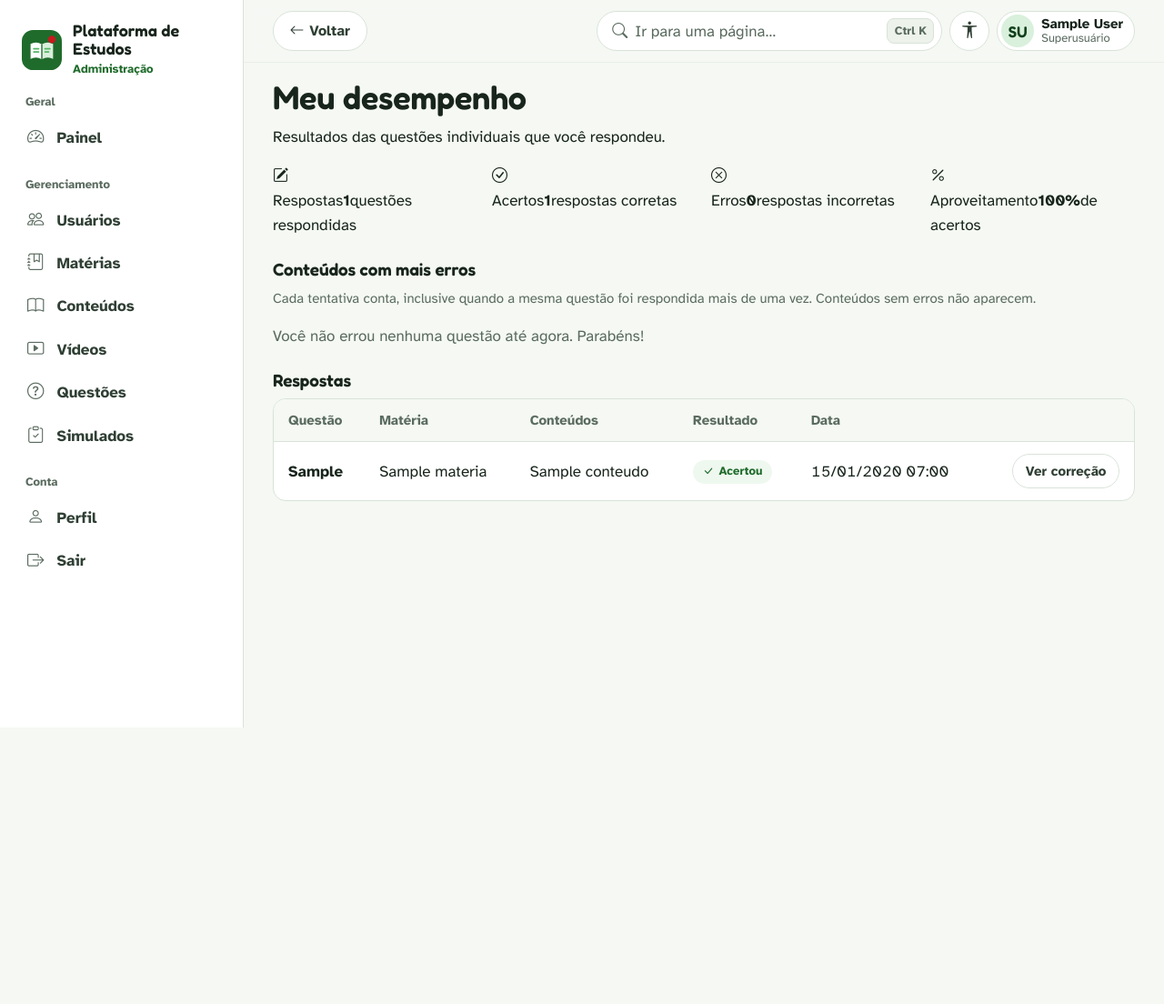
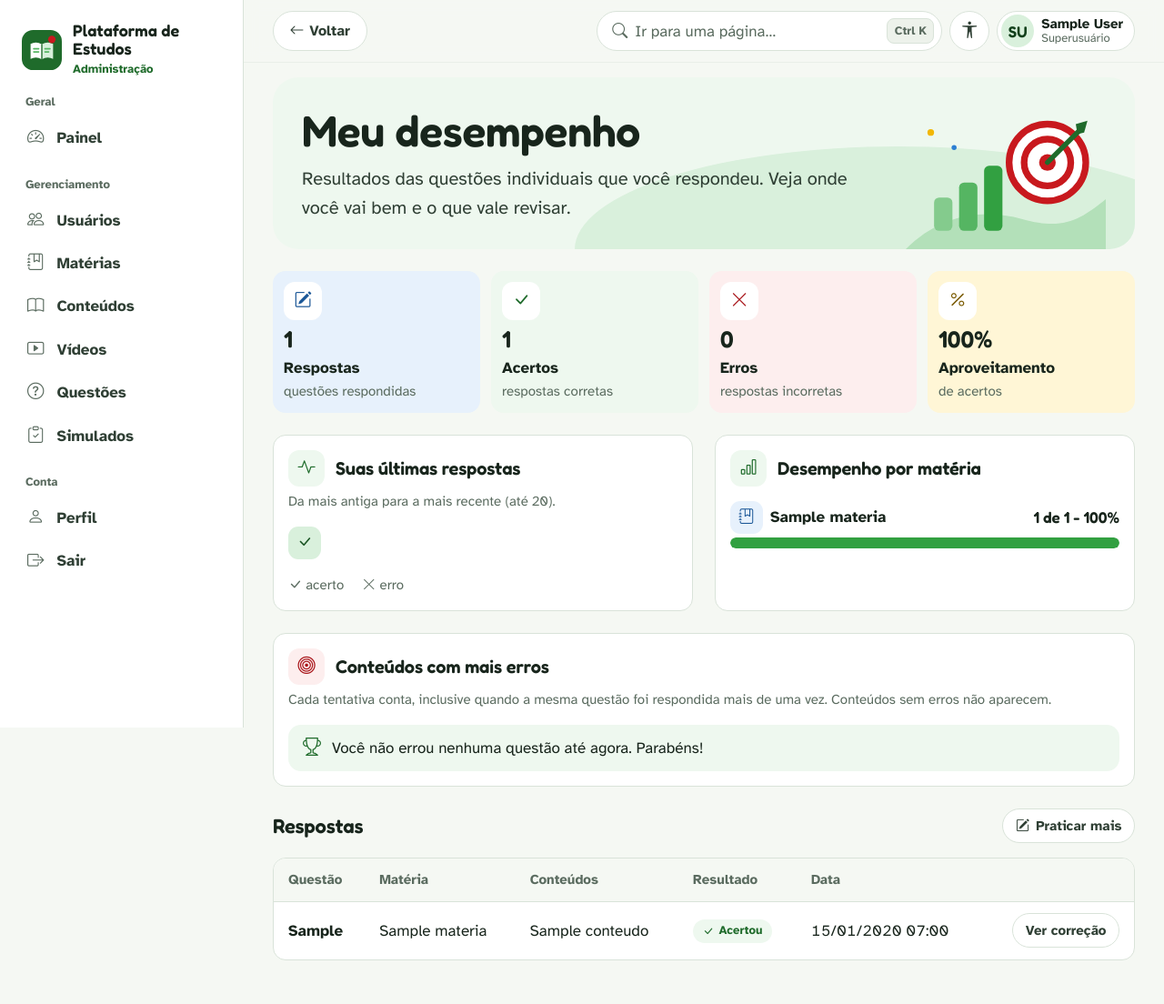
Before and after one commit to Francielp2/PlataformaDeEstudos, a Django app: page /exercicios/desempenho/ in a window 1280 px wide. Shown: the whole page at 91% size. Before the commit the page ends 800 px from the top, so only its background shows below. Run offline with Django 5.2, Linux system fonts and the light colour scheme; a user stored in the database is signed in; tables that the repository leaves empty hold one stand-in row (values such as "Sample post").

Commit message:
feat: remodela Meu desempenho e os históricos
Números em destaque, trilha das últimas respostas, aproveitamento por
matéria em barras (agregação somente leitura na view), conteúdos com mais
erros e histórico de vídeos no novo padrão.

```diff
--- a/questoes/views.py
+++ b/questoes/views.py
@@ -341,11 +341,27 @@ def desempenho(request):
 
     paginator = Paginator(respostas, 15)
     page_obj = paginator.get_page(request.GET.get("page"))
+    # Somente leitura, para a tela: aproveitamento por matéria e as últimas respostas.
+    desempenho_por_materia = list(
+        RespostaQuestao.objects.filter(usuario=request.user)
+        .values("questao__materia__nome", "questao__materia__slug")
+        .annotate(tentativas=Count("id"), acertos=Count("id", filter=Q(correta=True)))
+        .order_by("questao__materia__nome")
+    )
+    for item in desempenho_por_materia:
+        item["percentual"] = round(item["acertos"] / item["tentativas"] * 100)
+    ultimas_respostas = list(
+        RespostaQuestao.objects.filter(usuario=request.user)
+        .select_related("questao")
+        .order_by("-respondida_em")[:20]
+    )[::-1]
     return render(
         request,
         "questoes/desempenho.html",
         {
             "page_obj": page_obj,
+            "desempenho_por_materia": desempenho_por_materia,
+            "ultimas_respostas": ultimas_respostas,
             "conteudos_com_erros": _conteudos_com_erros(request.user),
             "total_respostas": total,
             "total_acertos": acertos,
--- a/static/css/components/cards.css
+++ b/static/css/components/cards.css
@@ -138,3 +138,4 @@
 .com-lateral { display: grid; grid-template-columns: minmax(0, 1fr) 320px; gap: var(--esp-5); align-items: start; }
 .com-lateral > aside { display: grid; gap: var(--esp-4); position: sticky; top: calc(var(--altura-topbar) + var(--esp-4)); }
 @media (max-width: 1199.98px) { .com-lateral { grid-template-columns: minmax(0, 1fr); } .com-lateral > aside { position: static; } }
+.painel-icone--coral { background: var(--vermelho-50); color: var(--vermelho-600); }
--- /dev/null
+++ b/static/css/pages/questoes/desempenho.css
@@ -0,0 +1,11 @@
+/* Meu desempenho: trilha das últimas respostas (acerto/erro com ícone). */
+
+.trilha-respostas { list-style: none; margin: 0; padding: 0; display: flex; flex-wrap: wrap; gap: var(--esp-2); }
+.trilha-respostas li {
+    display: inline-flex; align-items: center; justify-content: center;
+    width: 36px; height: 36px; border-radius: 11px;
+    font-size: 1.05rem;
+}
+.trilha-respostas li.acerto { background: var(--verde-100); color: var(--verde-800); }
+.trilha-respostas li.erro { background: var(--vermelho-50); color: var(--vermelho-600); }
+:root[data-contraste="alto"] .trilha-respostas li { box-shadow: inset 0 0 0 2px currentColor; }
--- a/templates/questoes/desempenho.html
+++ b/templates/questoes/desempenho.html
@@ -1,36 +1,88 @@
 {% extends "usuarios/base_interno.html" %}
+{% load static %}
 
 {% block title %}Meu desempenho{% endblock %}
 
+{% block extra_css %}<link rel="stylesheet" href="{% static 'css/pages/questoes/desempenho.css' %}">{% endblock %}
+
 {% block content %}
-    <div class="page-heading">
-        <h1>Meu desempenho</h1>
-        <p>Resultados das questões individuais que você respondeu.</p>
+    <section class="faixa" aria-labelledby="titulo-pagina">
+        <div>
+            <h1 id="titulo-pagina">Meu desempenho</h1>
+            <p class="faixa-texto">Resultados das questões individuais que você respondeu. Veja onde você vai bem e o que vale revisar.</p>
+        </div>
+        <img class="faixa-ilustracao" src="{% static 'images/illustrations/alvo.svg' %}" alt="" width="220" height="165">
+    </section>
+
+    <h2 class="visually-hidden">Seus números</h2>
+    <div class="numeros">
+        {% include "components/numero.html" with valor=total_respostas rotulo="Respostas" detalhe="questões respondidas" icone="bi-pencil-square" tom="tom-ceu" %}
+        {% include "components/numero.html" with valor=total_acertos rotulo="Acertos" detalhe="respostas corretas" icone="bi-check-lg" tom="tom-menta" %}
+        {% include "components/numero.html" with valor=total_erros rotulo="Erros" detalhe="respostas incorretas" icone="bi-x-lg" tom="tom-coral" %}
+        {% with valor_percentual=percentual|stringformat:"s"|add:"%" %}
+            {% include "components/numero.html" with valor=valor_percentual rotulo="Aproveitamento" detalhe="de acertos" icone="bi-percent" tom="tom-sol" %}
+        {% endwith %}
     </div>
 
-    <div class="row g-3 mb-4">
-        <div class="col-md-3"><div class="metric"><div class="metric-icon"><i class="bi bi-pencil-square"></i></div><span>Respostas</span><strong>{{ total_respostas }}</strong><span>questões respondidas</span></div></div>
-        <div class="col-md-3"><div class="metric"><div class="metric-icon"><i class="bi bi-check-circle"></i></div><span>Acertos</span><strong>{{ total_acertos }}</strong><span>respostas corretas</span></div></div>
-        <div class="col-md-3"><div class="metric"><div class="metric-icon"><i class="bi bi-x-circle"></i></div><span>Erros</span><strong>{{ total_erros }}</strong><span>respostas incorretas</span></div></div>
-        <div class="col-md-3"><div class="metric"><div class="metric-icon"><i class="bi bi-percent"></i></div><span>Aproveitamento</span><strong>{{ percentual }}%</strong><span>de acertos</span></div></div>
-    </div>
+    {% if total_respostas %}
+        <div class="row g-4 mb-4">
+            <div class="col-xl-6">
+                <section class="painel h-100" aria-labelledby="titulo-ultimas">
+                    <div class="painel-cabeca mb-1">
+                        <span class="painel-icone" aria-hidden="true"><i class="bi bi-activity"></i></span>
+                        <h2 class="painel-titulo mb-0" id="titulo-ultimas">Suas últimas respostas</h2>
+                    </div>
+                    <p class="painel-descricao">Da mais antiga para a mais recente (até 20).</p>
+                    <ol class="trilha-respostas">
+                        {% for resposta in ultimas_respostas %}
+                            <li class="{% if resposta.correta %}acerto{% else %}erro{% endif %}" title="{{ resposta.questao.codigo }}: {% if resposta.correta %}acertou{% else %}errou{% endif %}">
+                                <i class="bi {% if resposta.correta %}bi-check-lg{% else %}bi-x-lg{% endif %}" aria-hidden="true"></i>
+                                <span class="visually-hidden">{{ resposta.questao.codigo }}: {% if resposta.correta %}acertou{% else %}errou{% endif %}</span>
+                            </li>
+                        {% endfor %}
+                    </ol>
+                    <p class="texto-suave small mb-0 mt-3"><i class="bi bi-check-lg" aria-hidden="true"></i> acerto <i class="bi bi-x-lg ms-3" aria-hidden="true"></i> erro</p>
+                </section>
+            </div>
+            <div class="col-xl-6">
+                <section class="painel h-100" aria-labelledby="titulo-materias">
+                    <div class="painel-cabeca mb-3">
+                        <span class="painel-icone" aria-hidden="true"><i class="bi bi-bar-chart"></i></span>
+                        <h2 class="painel-titulo mb-0" id="titulo-materias">Desempenho por matéria</h2>
+                    </div>
+                    <ul class="lista-progresso">
+                        {% for item in desempenho_por_materia %}
+                            <li class="linha-progresso{% if item.percentual < 60 %} tom-coral{% elif item.percentual < 80 %} tom-sol{% else %} tom-menta{% endif %}">
+                                <span class="linha-progresso-rotulo d-flex align-items-center gap-2">{% include "components/selo_materia.html" with materia=item.questao__materia__slug tamanho="sm" %} {{ item.questao__materia__nome }}</span>
+                                <span class="linha-progresso-valor">{{ item.acertos }} de {{ item.tentativas }} - {{ item.percentual }}%</span>
+                                <div class="barra" role="progressbar" aria-label="Aproveitamento em {{ item.questao__materia__nome }}" aria-valuemin="0" aria-valuemax="100" aria-valuenow="{{ item.percentual }}"><span style="width: {{ item.percentual }}%"></span></div>
+                            </li>
+                        {% endfor %}
+                    </ul>
+                </section>
+            </div>
+        </div>
+    {% endif %}
 
-    <section class="section-box mb-4">
-        <h2 class="h5">Conteúdos com mais erros</h2>
-        <p class="text-muted small">Cada tentativa conta, inclusive quando a mesma questão foi respondida mais de uma vez. Conteúdos sem erros não aparecem.</p>
+    <section class="painel mb-4" aria-labelledby="titulo-erros">
+        <div class="painel-cabeca mb-1">
+            <span class="painel-icone painel-icone--coral" aria-hidden="true"><i class="bi bi-bullseye"></i></span>
+            <h2 class="painel-titulo mb-0" id="titulo-erros">Conteúdos com mais erros</h2>
+        </div>
+        <p class="painel-descricao">Cada tentativa conta, inclusive quando a mesma questão foi respondida mais de uma vez. Conteúdos sem erros não aparecem.</p>
         {% if conteudos_com_erros %}
             <div class="table-responsive">
-                <table class="table table-hover align-middle mb-0">
-                    <thead><tr><th>Conteúdo</th><th>Matéria</th><th>Tentativas</th><th>Erros</th><th>Aproveitamento</th><th>Ações</th></tr></thead>
+                <table class="table table-hover align-middle">
+                    <thead><tr><th scope="col">Conteúdo</th><th scope="col">Matéria</th><th scope="col">Tentativas</th><th scope="col">Erros</th><th scope="col">Aproveitamento</th><th scope="col"><span class="visually-hidden">Ações</span></th></tr></thead>
                     <tbody>
                         {% for conteudo in conteudos_com_erros %}
                             <tr>
-                                <td>{{ conteudo.titulo }}</td>
+                                <td class="celula-titulo">{{ conteudo.titulo }}</td>
                                 <td>{{ conteudo.materia.nome }}</td>
                                 <td>{{ conteudo.tentativas }}</td>
-                                <td><span class="badge text-bg-secondary">{{ conteudo.erros }}</span></td>
+                                <td><span class="chip tom-coral"><i class="bi bi-x-lg" aria-hidden="true"></i> {{ conteudo.erros }}</span></td>
                                 <td>{{ conteudo.percentual }}%</td>
-                                <td>
+                                <td class="celula-acoes">
                                     {% if conteudo.materia.ativa and conteudo.status == "published" %}
                                         <a class="btn btn-sm btn-outline-primary" href="{% url 'curriculo:conteudo_detalhe' conteudo.materia.slug conteudo.slug %}">Revisar conteúdo</a>
                                     {% endif %}
@@ -41,13 +93,16 @@
                 </table>
             </div>
         {% elif total_respostas %}
-            <p class="text-muted mb-0">Você não errou nenhuma questão até agora. Parabéns!</p>
+            <div class="aviso tom-menta"><i class="bi bi-trophy" aria-hidden="true"></i><p>Você não errou nenhuma questão até agora. Parabéns!</p></div>
         {% else %}
-            <p class="text-muted mb-0">Responda algumas questões para ver quais conteúdos merecem mais atenção.</p>
+            <div class="aviso tom-neutro"><i class="bi bi-info-circle" aria-hidden="true"></i><p>Responda algumas questões para ver quais conteúdos merecem mais atenção.</p></div>
         {% endif %}
     </section>
 
-    <h2 class="h5">Respostas</h2>
+    <div class="secao-topo">
+        <h2 class="secao-titulo">Respostas</h2>
+        <a class="btn btn-sm btn-outline-secondary" href="{% url 'questoes:exercicios_lista' %}"><i class="bi bi-pencil-square" aria-hidden="true"></i> Praticar mais</a>
+    </div>
     {% include "questoes/partials/tabela_respostas.html" %}
     {% include "partials/paginacao.html" %}
 {% endblock %}
--- a/templates/questoes/partials/tabela_respostas.html
+++ b/templates/questoes/partials/tabela_respostas.html
@@ -5,7 +5,7 @@
             <tbody>
                 {% for resposta in page_obj %}
                     <tr>
-                        <td class="celula-titulo">{{ resposta.questao.codigo }}</td>
+                        <td class="celula-titulo text-nowrap">{{ resposta.questao.codigo }}</td>
                         <td>{{ resposta.questao.materia.nome }}</td>
                         <td>{% for relacao in resposta.questao.questao_conteudos.all %}{{ relacao.conteudo.titulo }}{% if not forloop.last %}, {% endif %}{% endfor %}</td>
                         <td>{% if resposta.correta %}<span class="chip tom-menta"><i class="bi bi-check-lg" aria-hidden="true"></i> Acertou</span>{% else %}<span class="chip tom-coral"><i class="bi bi-x-lg" aria-hidden="true"></i> Errou</span>{% endif %}</td>
```
Also changed, not shown: templates/videos/historico.html (+35 -32 lines).
